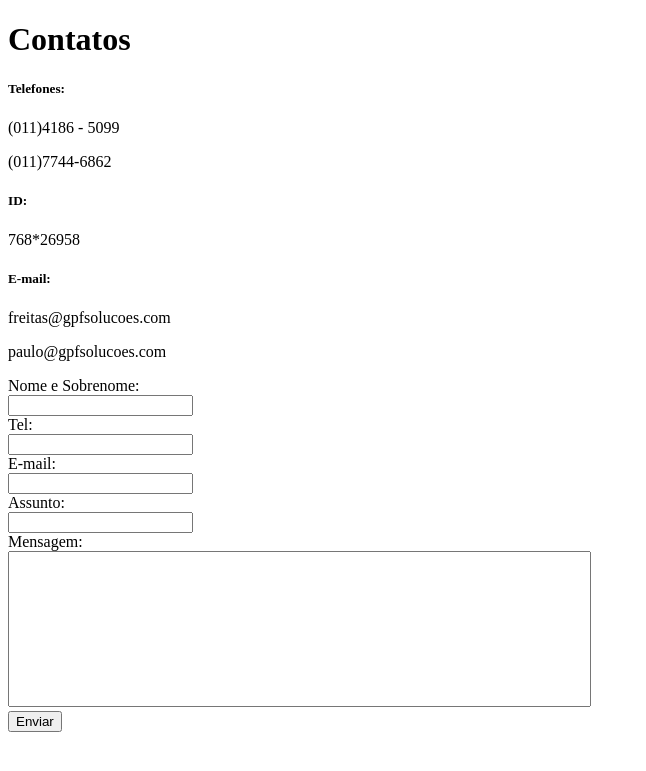
After one commit to andrematias/gpf-solucoes, a PHP site: page /paginas/contatos.php in a window 1280 px wide. The commit adds this page. Shown: the top 771 px of the page, without its empty margins (0-646 px from the left). Run offline with PHP 8.4, Linux system fonts and the light colour scheme.

Commit message:
Criação da Pagina Contatos com formulario direto e canais de comunicação, criação de divs box para conter formulario e canais juntamente com inserção de estilo das mesmas

```diff
--- /dev/null
+++ b/paginas/contatos.php
@@ -0,0 +1,41 @@
+<!DOCTYPE html>
+<html>
+	<head>
+		<!--<link rel="stylesheet" type="text/css" href="css/estilo.css">-->
+		<meta charset = "UTF-8">
+		<title>Contatos</title>
+	</head>
+	<body>
+		<h1>Contatos</h1>
+		<div id= "boxLeftContato">
+
+			<h5>Telefones: </h5>
+			<p>(011)4186 - 5099</p>
+			<p>(011)7744-6862</p>
+			<h5>ID:</h5> <p>768*26958</p>
+			<h5>E-mail:</h5>
+			<p>freitas@gpfsolucoes.com</p>
+			<p>paulo@gpfsolucoes.com</p>
+
+		</div>
+
+		<div id= "boxRigthContato">
+			<form name = "FormularioDeContato" method = "post" enctype="multipart/form-data">
+				<label>Nome e Sobrenome:</label></br>
+				<input type = "text" name= "nome"/></br>
+				<label>Tel:</label></br>
+				<input type = "text" name= "tel"/></br>
+				<label>E-mail:</label></br>
+				<input type = "text" name= "email"/></br>
+				<label>Assunto:</label></br>
+				<input type = "text" name= "assunto"/></br>
+				<label>Mensagem:</label></br>
+				<textarea rows="10" cols="70" style="resize:none;" name="mensagem">
+
+				</textarea> </br>
+				<input type = "submit" value = "Enviar" name= "enviar" />
+			</form>
+		</div>
+	</body>
+
+</html>
--- a/paginas/redirecionador.php
+++ b/paginas/redirecionador.php
@@ -14,7 +14,7 @@
 			break;
 
 		case 'contatos':
-			include 'contatos.html';
+			include 'contatos.php';
 			break;
 
 		default:
```
Also changed, not shown: css/estilo.css (+9 -1 lines), index.php (+4 -4 lines), paginas/galeria.html (added), paginas/servicos.html (added).
